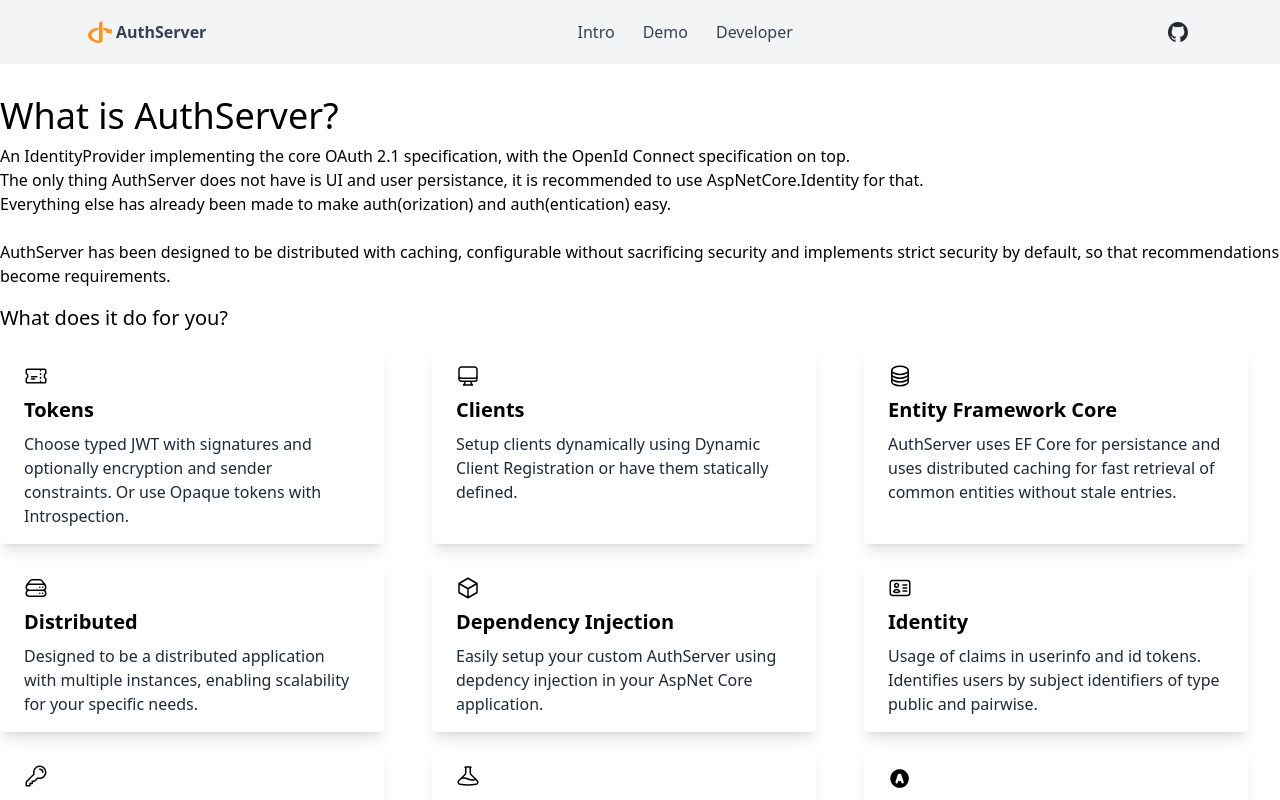
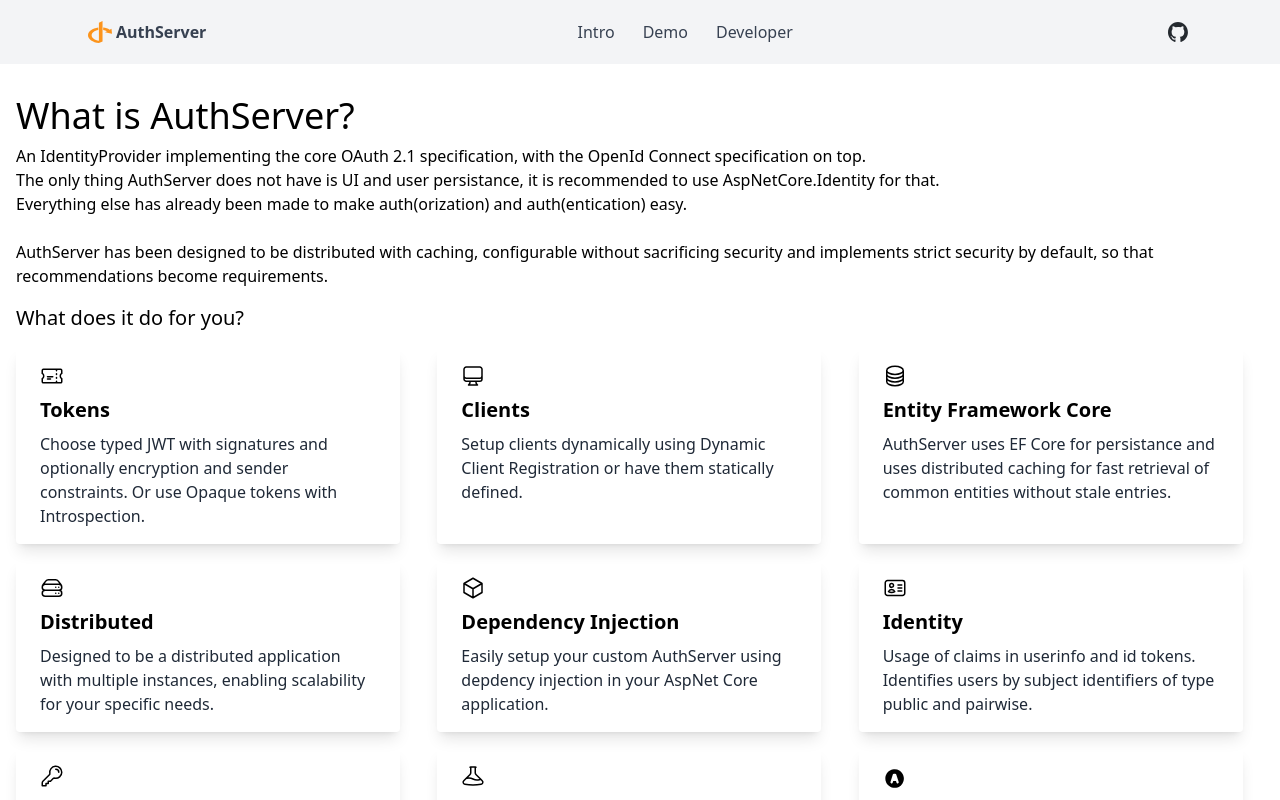
Before and after one commit to jokk-itu/authserver-framework, a SvelteKit app in the folder doc/: page /intro in a window 1280 px wide. Shown: the top 800 px of the page. Built offline with nearby package versions, Linux system fonts and the light colour scheme.

Commit message:
update: fix horizontal padding

```diff
--- a/doc/src/routes/+layout.svelte
+++ b/doc/src/routes/+layout.svelte
@@ -5,7 +5,7 @@
 </script>
 
 <Navbar />
-<main class="container mx-4 sm:mx-auto mt-8">
+<main class="container px-4 sm:mx-auto mt-8">
     <slot />
 </main>
 <Footer />
```
